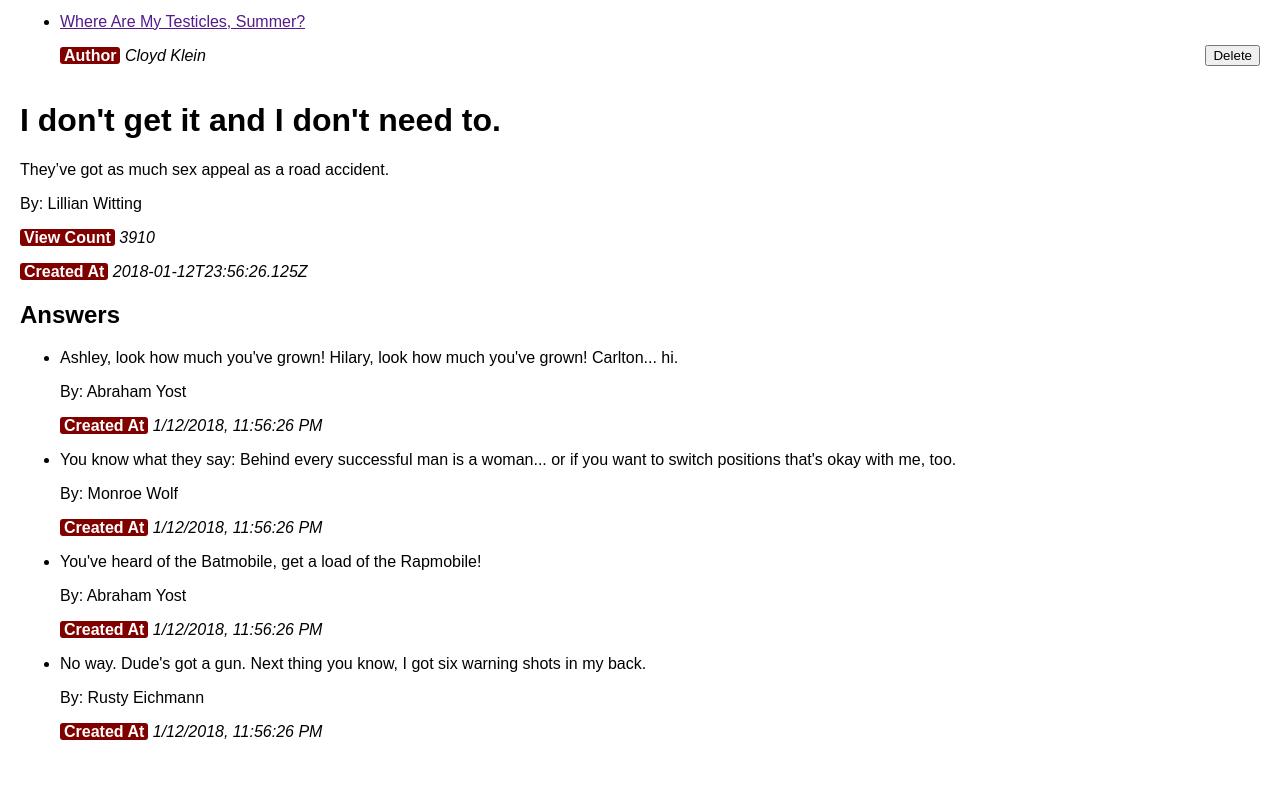
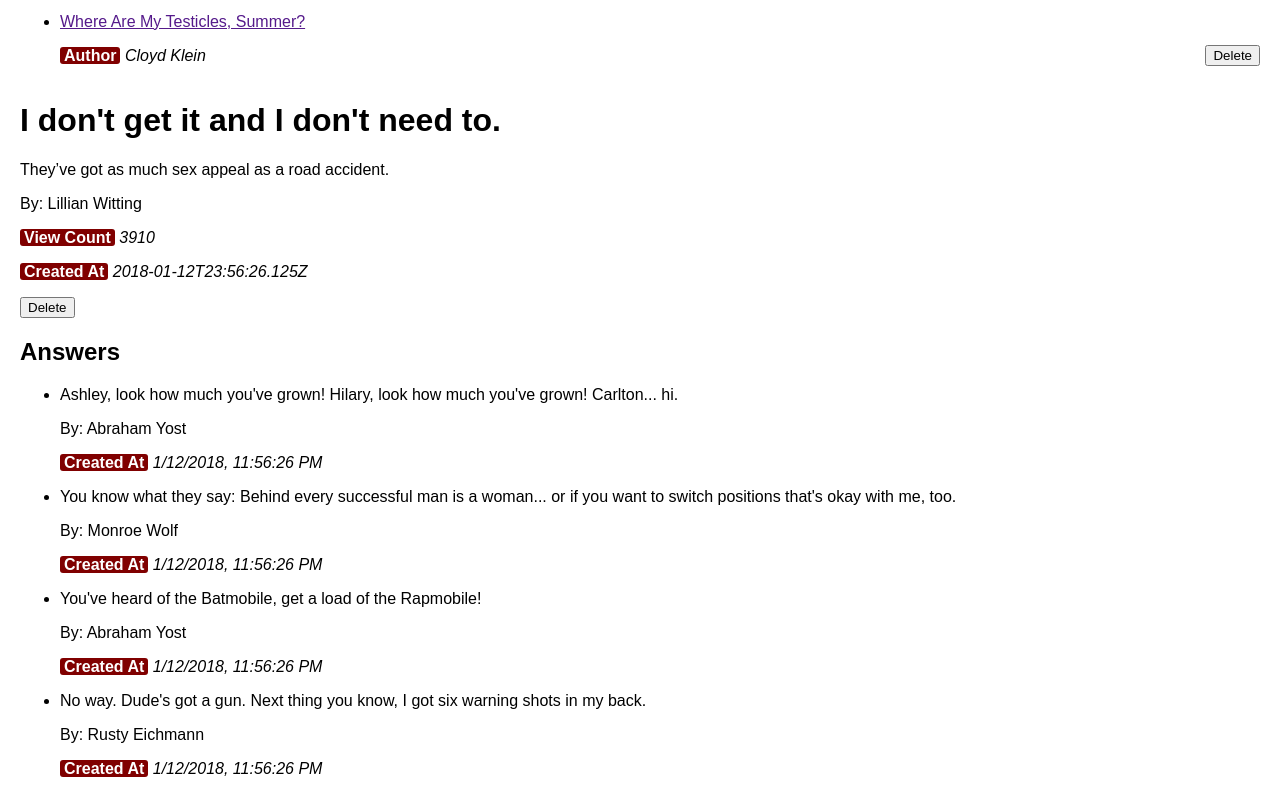
Before and after one commit to chen-jenn/awesomeAnswersReact, a React (Create React App) app: page / in a window 1280 px wide. Shown: the part 815-1609 px from the top of the page. Before the commit the page ends 1572 px from the top, so only its background shows below. Built offline with nearby package versions, Linux system fonts and the light colour scheme.

Commit message:
Add delete button for question show page

```diff
--- a/src/components/QuestionShowPage.js
+++ b/src/components/QuestionShowPage.js
@@ -28,14 +28,31 @@ class QuestionShowPage extends Component {
     this.state = {
       question: detailedQuestion //store your data here
     }
+
+    this.deleteQuestion = this.deleteQuestion.bind(this)
+  }
+
+  deleteQuestion(){
+    this.setState({
+      question: {}
+    });
   }
 
   render(){
+    if (!this.state.question.id){
+      return (
+        <main className="QuestionShowPage">
+          <h2>Question does not exist</h2>
+        </main>
+      );
+    } else {
       return(
         <main className="QuestionShowPage">
           <QuestionDetails
             {...this.state.question}
           />
+          <button onClick={this.deleteQuestion}>Delete</button>
+
           <h2>Answers</h2>
           <AnswerList
             answers={this.state.question.answers}
@@ -44,5 +61,6 @@ class QuestionShowPage extends Component {
       )
     }
   }
+}
 
 export {QuestionShowPage};
```
Lines whose indentation alone changed are shown as unchanged.
